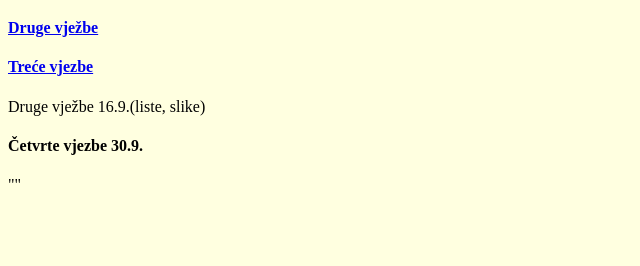
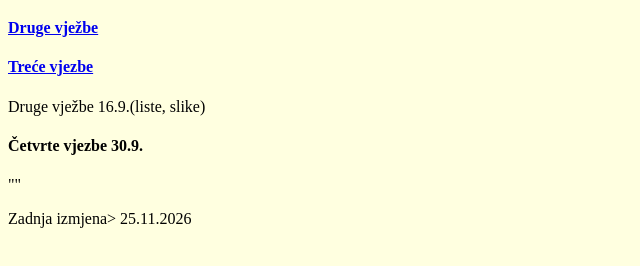
Before and after one commit to matijapelikan-cell/sjiwp, a plain HTML site: page index.html in a window 1280 px wide. Shown: the part 100-366 px from the top of the page, without its empty margins (0-640 px from the left). Drawn offline with Linux system fonts and the light colour scheme.

Commit message:
dodan datum izmjene

```diff
--- a/index.html
+++ b/index.html
@@ -19,3 +19,5 @@
 
 </body>""
 </html>
+
+<p> Zadnja izmjena> 25.11.2026 </p>
```
